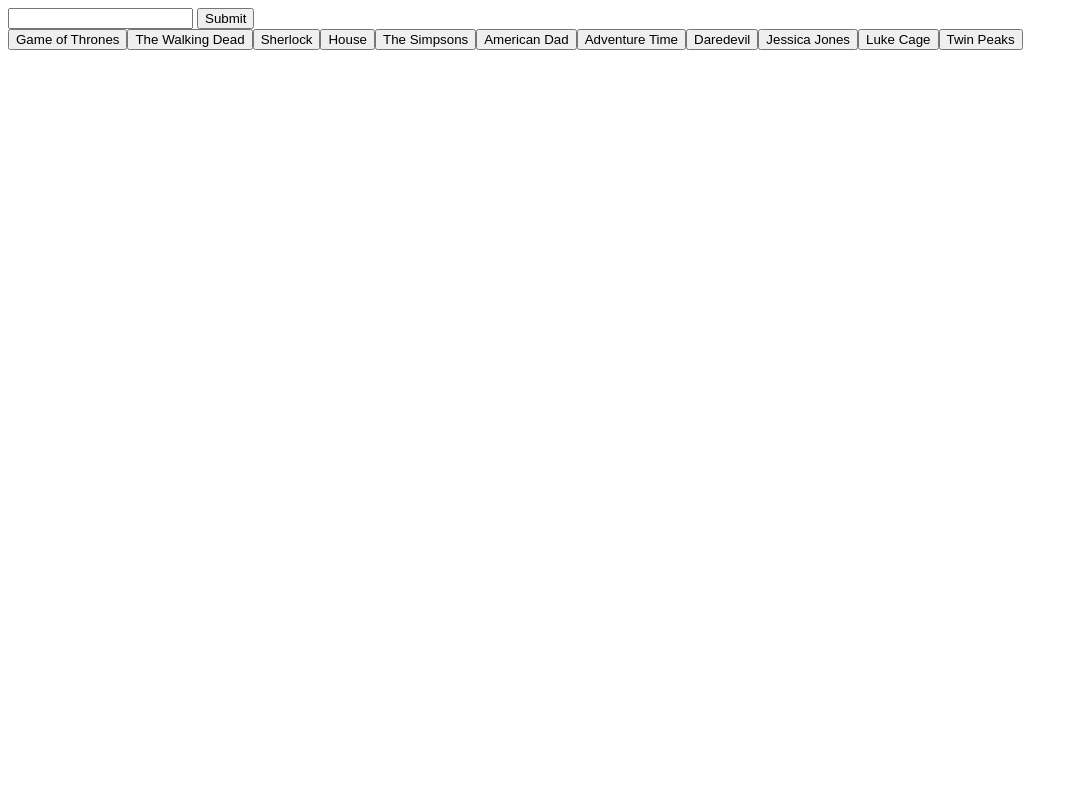
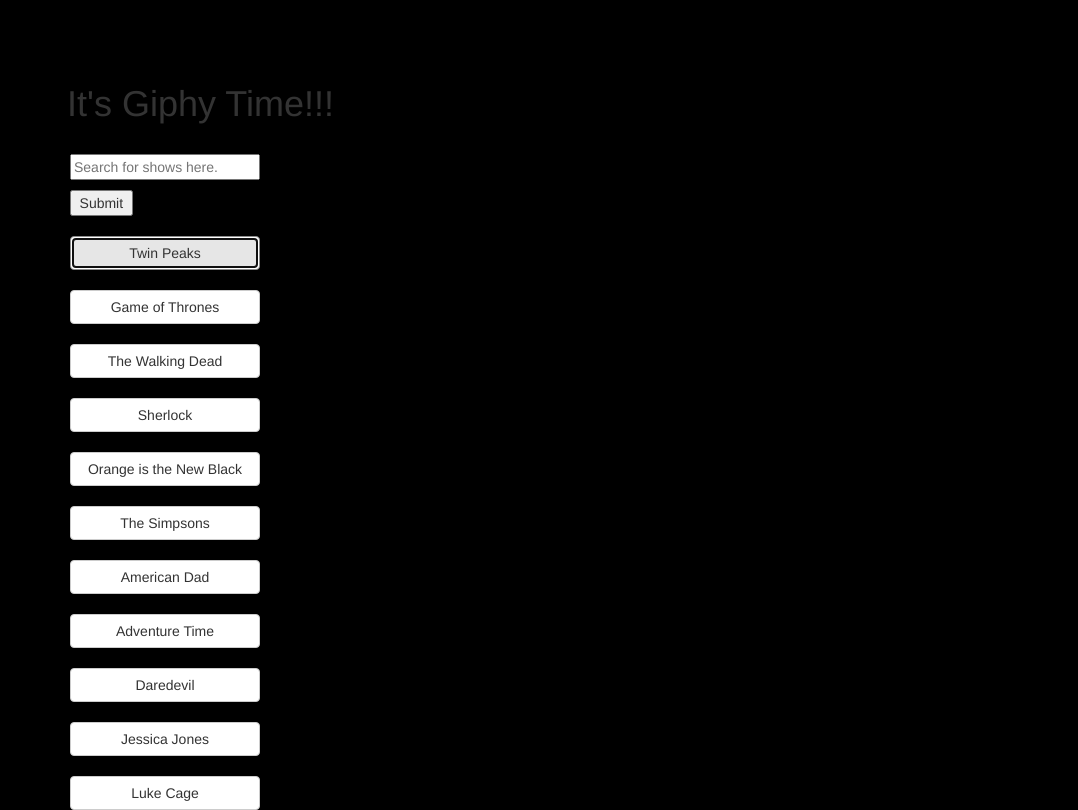
Before and after one commit to taliesincochran/gifTastic, a plain HTML site: page index.html in a window 1280 px wide. Both pictures are taken after a click on the button "Twin Peaks". Shown: the whole page, without its empty margins (0-1078 px from the left). Drawn offline with nearby package versions, Linux system fonts and the light colour scheme; no server answers.

Commit message:
style changes

```diff
--- /dev/null
+++ b/assets/css/style.css
@@ -0,0 +1,29 @@
+body {
+	margin: auto 0;
+	background-color: black;
+}
+.pageHeader {
+	margin-left: 12px;
+}
+.gif {
+	display: block;
+	margin: auto;
+	margin-top: 20px;
+}
+
+#userRequest,
+.btn {
+	width: 100%;
+	margin-top: 20px;
+}
+.submitBtn {
+	margin-top: 10px;
+	width: 33%;
+}
+.btn,
+.submitBtn {
+	overflow-wrap: break-word;
+}
+#main {
+	margin-top: 5%;
+}
--- /dev/null
+++ b/assets/javascript/javascript.js
@@ -0,0 +1,74 @@
+var contentArray = ["Twin Peaks", "Game of Thrones", "The Walking Dead", "Sherlock", "Orange is the New Black", "The Simpsons", "American Dad", "Adventure Time", "Daredevil", "Jessica Jones", "Luke Cage"];
+var i = 0;
+var j = 0;
+var callButtons = function() {
+	for (var i = 0; i < contentArray.length; i++) {
+		console.log(contentArray[i]);
+		var newButton = $("<button class='btn btn-default'>");
+		newButton.attr("data-show", contentArray[i])
+		.html(contentArray[i])
+		.appendTo("#buttonArea");
+	}
+	callGif();
+}
+var callGif = function() {
+	$(".btn").on("click",function(){
+		$("#gifArea1").empty();
+		$("#gifArea2").empty();
+		console.log(this);
+		var contentSelected = $(this).attr("data-show");
+		var queryURL =  "https://api.giphy.com/v1/gifs/search?q=" + contentSelected +"&api_key=vM9vIaMqN7X9I2ar4hHiG2SD8bYv5Zgm&limit=10&rating=pg";
+		$.ajax({
+			url: queryURL,
+			method: "GET"
+		}).done(function(response) {
+			$("#gifArea").empty();
+			console.log(response);
+			for (var j = 0; j < 10; j++) {
+				var newDiv = $("<div>");
+				var newGif = $("<img class='gif'>");
+				newGif.attr("src", response.data[j].images.fixed_height_still.url)
+				.attr("id", "gifImg" + j)
+				.attr("data-state", "still")
+				.attr("data-still", response.data[j].images.fixed_height_still.url)
+				.attr("data-animate", response.data[j].images.fixed_height.url)
+				.attr("alt", contentArray[i])
+				.appendTo(newDiv);
+				if(j<5) {
+					newDiv.appendTo("#gifArea1");
+				} else {
+					newDiv.appendTo("#gifArea2");
+				}
+			}
+			toggleAnimate();
+		})
+	})
+}
+var toggleAnimate = function() {
+	$(".gif").on("click",function () {
+		console.log($(this));
+		var state = $(this).attr("data-state");
+		if (state === "still") {
+			$(this).attr("data-state", "animate")
+			.attr("src", $(this).attr("data-animate"));
+		} else {
+			$(this).attr("data-state", "still")
+			.attr("src", $(this).attr("data-still"));
+		}
+	})
+}
+var submitEvent = function() {
+	$('#submitButton').on("click", function(event) {
+	// event.preventDefault;
+		var makeButton = $("#userRequest").val().trim();
+		if (!contentArray.includes(makeButton)) {
+			$("#buttonArea").empty();
+			contentArray.push(makeButton);
+			callButtons();
+		}
+	})
+}
+$("document").ready(function() {
+	callButtons();
+	submitEvent();
+})
--- a/index.html
+++ b/index.html
@@ -2,91 +2,42 @@
 <html>
 <head>
 	<title>GifTastic</title>
+	<meta charset="utf-8">
+    <meta name="viewport" content="width=device-width, initial-scale=1">
+    <link rel="stylesheet" href="https://maxcdn.bootstrapcdn.com/bootstrap/3.3.7/css/bootstrap.min.css">
+    <link rel='stylesheet' type='text/css' href='assets/css/style.css'>
 </head>
-
-<div id= "formArea">
-<input type="text" id="userRequest">
-<input type="submit" id='submitButton'>
-</div>
-<div id ="buttonArea">
-</div>
-<div id ="gifArea">
+<div class="container" id="main">
+	<div class="row centered">
+		<h1 class="pageHeader">It's Giphy Time!!!</h1>
+	</div>
+	<div class="col-md-2 col-sm-3 col-xs-4">
+		<div class = "row">
+			<div id= "formArea">
+			<input type="text" placeholder="Search for shows here." id="userRequest">
+			<input type="submit" class="submitBtn" id='submitButton'>
+			</div>
+		</div>
+		<div class = "row">
+			<div id ="buttonArea">
+			</div>
+		</div>
+	</div>
+	<div class= " col-md-10 col-sm-9 col-xs-8">
+		<div class="row">
+			<div id = "gifArea1" class= "col-md-6 col-sm-6 col-xs-12">
+			</div>
+			<div id ="gifArea2" class= "col-md-6 col-sm-6 col-xs-12">
+			</div>
+		</div>
+	</div>
 </div>
 
 <body>
 <script src="https://code.jquery.com/jquery-3.2.1.js"
 	integrity="sha256-DZAnKJ/6XZ9si04Hgrsxu/8s717jcIzLy3oi35EouyE="
   	crossorigin="anonymous"></script>
-<script type="text/javascript">
-	var contentArray = ["Game of Thrones","The Walking Dead","Sherlock","House","The Simpsons","American Dad","Adventure Time","Daredevil","Jessica Jones","Luke Cage", "Twin Peaks"];
-	var i = 0;
-	var callButtons = function() {
-		for (i = 0; i < contentArray.length; i++) {
-			console.log(contentArray[i]);
-			newButton = $("<button>");
-			newButton.attr("data-show", contentArray[i])
-			.addClass("btn")
-			.html(contentArray[i])
-			.appendTo("#buttonArea");
-		}
-		callGif();
-	}
-	var callGif = function() {
-		$(".btn").on("click",function(){
-		$("#gifArea").empty();
-		console.log(this);
-		var contentSelected = $(this).attr("data-show");
-		var queryURL =  "https://api.giphy.com/v1/gifs/search?q=" + contentSelected +"&api_key=vM9vIaMqN7X9I2ar4hHiG2SD8bYv5Zgm&limit=10&rating=pg";
-		$.ajax({
-			url: queryURL,
-			method: "GET"
-			}).done(function(response) {
-			$("#gifArea").empty();
-			console.log(response);
-			for (var j = 0; j < 10; j++) {
-				newGif = $("<img class='gif'>");
-				newGif.attr("src", response.data[j].images.fixed_height_still.url)
-				.attr("id", "gifImg" + j)
-				.attr("data-state", "still")
-				.attr("data-still", response.data[j].images.fixed_height_still.url)
-				.attr("data-animate", response.data[j].images.fixed_height.url)
-				.attr("alt", contentArray[i])
-				.appendTo("#gifArea");
-				}
-				toggleAnimate();
-			})
-		})
-	}
-	var toggleAnimate = function() {
-		$(".gif").on("click",function () {
-			console.log($(this));
-			var state = $(this).attr("data-state");
-			if (state === "still") {
-				$(this).attr("data-state", "animate")
-				.attr("src", $(this).attr("data-animate"));
-			} else {
-				$(this).attr("data-state", "still")
-				.attr("src", $(this).attr("data-still"));
-			}
-		})
-	}
-	var submitEvent = function() {
-		$('#submitButton').on("click", function(event) {
-		// event.preventDefault;
-			var makeButton = $("#userRequest").val().trim();
-			if (!contentArray.includes(makeButton)) {
-				$("#buttonArea").empty();
-				contentArray.push(makeButton);
-				callButtons();
-				callGif();
-			}
-		})
-	}
-	$("document").ready(function() {
-		callButtons();
-		submitEvent();
-
-	})
+<script src='assets/javascript/javascript.js'></script>
 </script>
 </body>
 </html>
```
